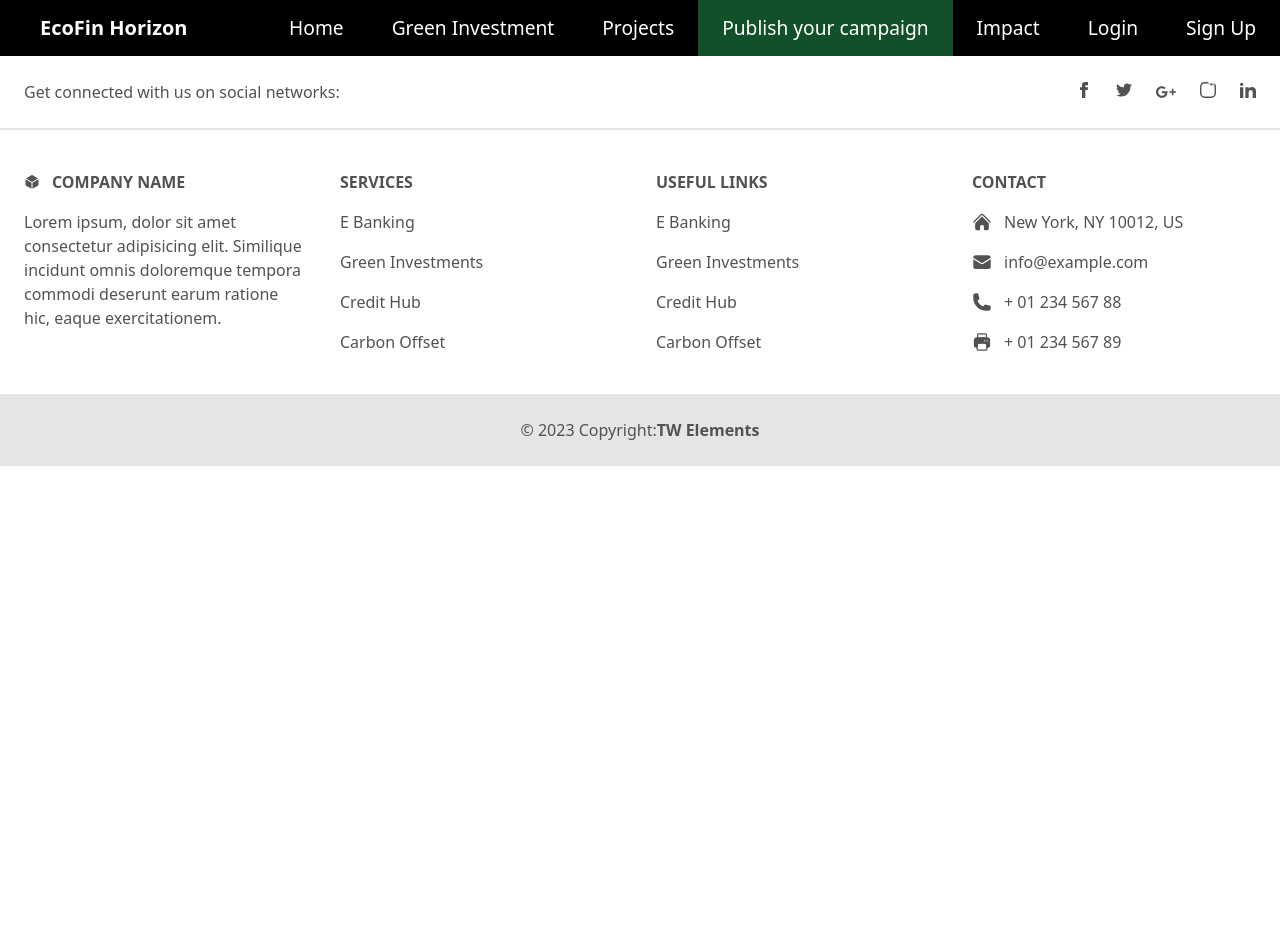
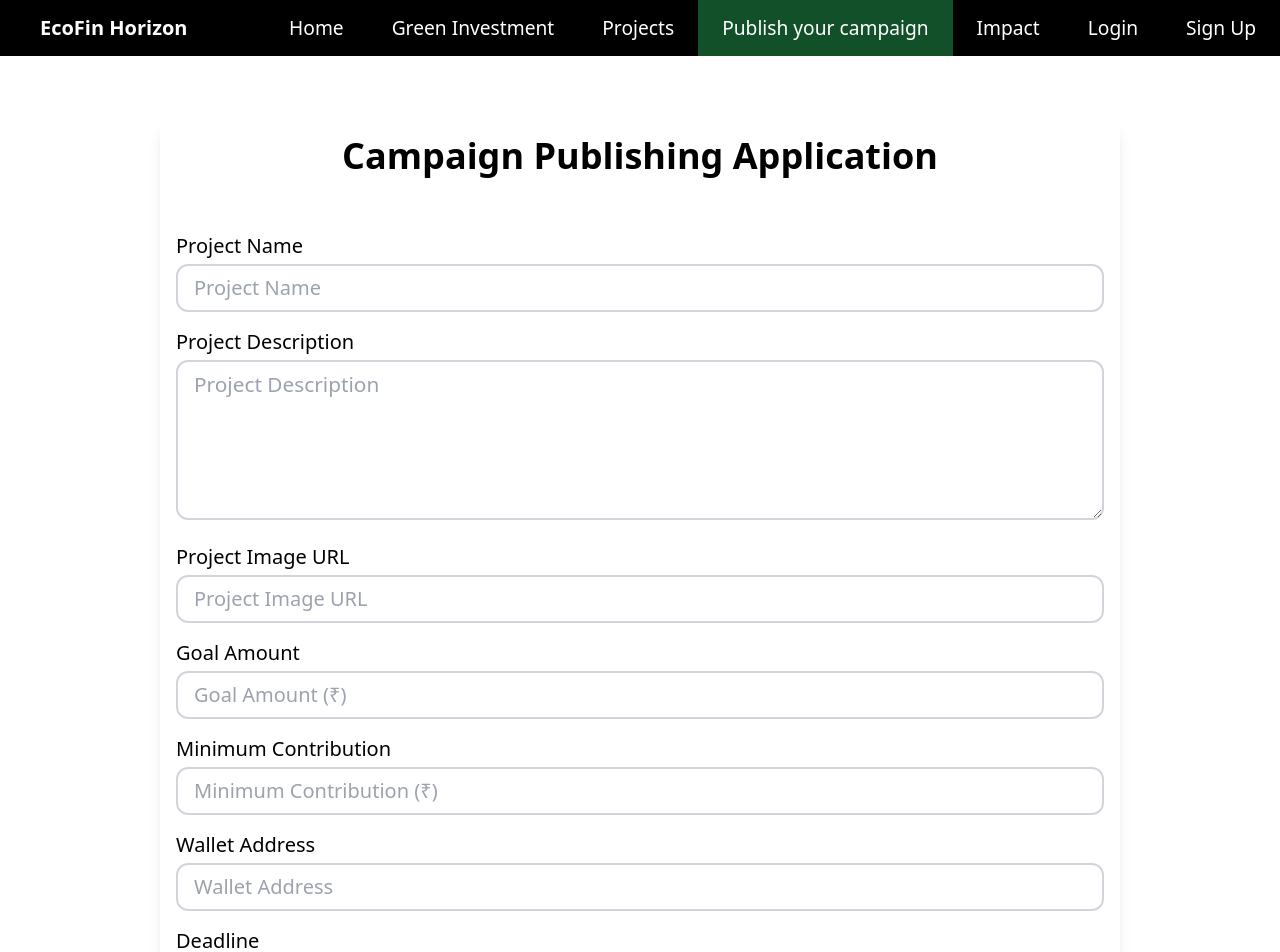
Before and after one commit to dew-coder/EcoPreserve, a React (Create React App) app: page /Publish in a window 1280 px wide. Shown: the top 952 px of the page. Before the commit the page ends 800 px from the top, so only its background shows below. Built offline with nearby package versions, Linux system fonts and the light colour scheme.

Commit message:
add campaign form

```diff
--- a/src/App.js
+++ b/src/App.js
@@ -15,6 +15,7 @@ import RenewableEnergyFunds from "./components/RenewableEnergyFunds";
 import Transactions from "./pages/Transactions";
 import Navbar from "./components/Navbar";
 import { useState , useEffect} from "react";
+import PublishCampaign from "./pages/PublishCampaign";
 
 
 function App() {
@@ -38,7 +39,7 @@ const [isLogged, setIsLogged] = useState(false);
         <Routes>
           <Route path="/" element={<Home />} />
           <Route path="/Projects" element={<Projects />} />
-          <Route path="/Publish" element={<Publish />} />
+          <Route path="/Publish" element={<PublishCampaign/>} />
 
           <Route path="/Green_Investment" element={<GreenProjects />} />
           <Route path="/Login" element={<Login isLogged={isLogged} setIsLogged={setIsLogged} />} />
--- a/src/index.css
+++ b/src/index.css
@@ -155,3 +155,10 @@ legend{
   .shadowclass{
     box-shadow: rgba(0, 0, 0, 0.24) 0px 3px 8px;
   }
+
+  textarea::placeholder{
+    font-size: 1.3rem;
+  }
+  textarea{
+    font-size: 1.3rem;
+  }
--- /dev/null
+++ b/src/pages/PublishCampaign.jsx
@@ -0,0 +1,124 @@
+import React, { useState } from 'react';
+
+const PublishCampaign = () => {
+    const [formData, setFormData] = useState({
+        projectTitle: '',
+        projectDesc: '',
+        projectImageURL: '',
+        goalAmount: '',
+        minimumContribution: '',
+        walletAddress: '',
+        deadline: ''
+      });
+
+      const handleChange = (e) => {
+        setFormData({
+          ...formData,
+          [e.target.name]: e.target.value
+        });
+      };
+
+      const handleSubmit = (e) => {
+        e.preventDefault();
+        // Add form submission logic here
+        console.log(formData);
+      };
+  return (
+    <div className="w-3/4 mx-auto p-4 bg-white shadow-lg rounded-lg my-16">
+      <h2 className="text-4xl text-center font-semibold mb-14">Campaign Publishing Application</h2>
+      <form onSubmit={handleSubmit}>
+
+        <div className="mb-4 text-xl">
+          <label htmlFor="projectTitle" className="block mb-1">Project Name</label>
+          <input
+            type="text"
+            id="projectTitle"
+            name="projectTitle"
+            value={formData.projectTitle}
+            onChange={handleChange}
+            className="w-full border-gray-300 border-2 rounded-xl px-4 py-2"
+            placeholder="Project Name"
+          />
+        </div>
+        <div className="mb-4 text-xl">
+          <label htmlFor="projectDesc" className="block mb-1">Project Description</label>
+            <textarea
+                id="projectDesc"
+                name="projectDesc"
+                value={formData.projectDesc}
+                onChange={handleChange}
+                className="w-full border-gray-300 border-2 rounded-xl px-4 py-2 h-40"
+                placeholder="Project Description"
+            />
+        </div>
+        <div className="mb-4 text-xl">
+            <label htmlFor="projectImageURL" className="block mb-1">Project Image URL</label>
+            <input
+                type="text"
+                id="projectImageURL"
+                name="projectImageURL"
+                value={formData.projectImageURL}
+                onChange={handleChange}
+                className="w-full border-gray-300 border-2 rounded-xl px-4 py-2"
+                placeholder="Project Image URL"
+            />
+        </div>
+        <div className="mb-4 text-xl">
+            <label htmlFor="goalAmount" className="block mb-1">Goal Amount</label>
+            <input
+                type="number"
+                id="goalAmount"
+                name="goalAmount"
+                value={formData.goalAmount}
+                onChange={handleChange}
+                className="w-full border-gray-300 border-2 rounded-xl px-4 py-2"
+                placeholder="Goal Amount (₹)"
+            />
+        </div>
+        <div className="mb-4 text-xl">
+            <label htmlFor="minimumContribution" className="block mb-1">Minimum Contribution</label>
+            <input
+                type="number"
+                id="minimumContribution"
+                name="minimumContribution"
+                value={formData.minimumContribution}
+                onChange={handleChange}
+                className="w-full border-gray-300 border-2 rounded-xl px-4 py-2"
+                placeholder="Minimum Contribution (₹)"
+            />
+        </div>
+        <div className="mb-4 text-xl">
+            <label htmlFor="walletAddress" className="block mb-1">Wallet Address</label>
+            <input
+                type="text"
+                id="walletAddress"
+                name="walletAddress"
+                value={formData.walletAddress}
+                onChange={handleChange}
+                className="w-full border-gray-300 border-2 rounded-xl px-4 py-2"
+                placeholder="Wallet Address"
+            />
+        </div>
+        <div className="mb-4 text-xl">
+            <label htmlFor="deadline" className="block mb-1">Deadline</label>
+            <input
+                type="date"
+                id="deadline"
+                name="deadline"
+                value={formData.deadline}
+                onChange={handleChange}
+                className="w-full border-gray-300 border-2 rounded-xl px-4 py-2"
+                placeholder="Deadline"
+            />
+        </div>
+
+        <div className="btn flex w-full justify-center ">
+            <button type="submit" className="bg-green-500 text-white rounded-md px-8 py-2 my-4 hover:bg-green-800 ">Submit</button>
+        </div>
+
+      </form>
+    </div>
+  )
+}
+
+export default PublishCampaign;
```
